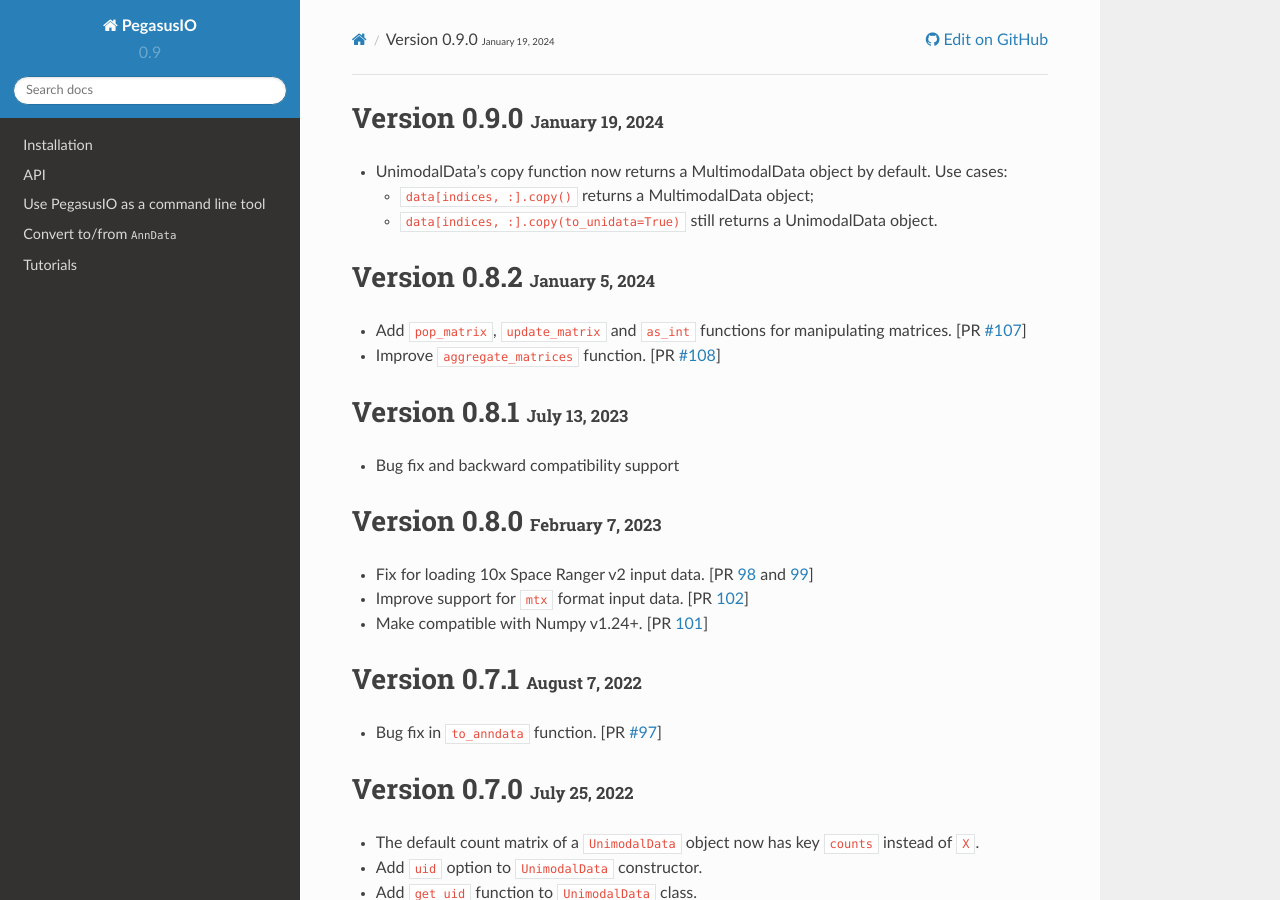
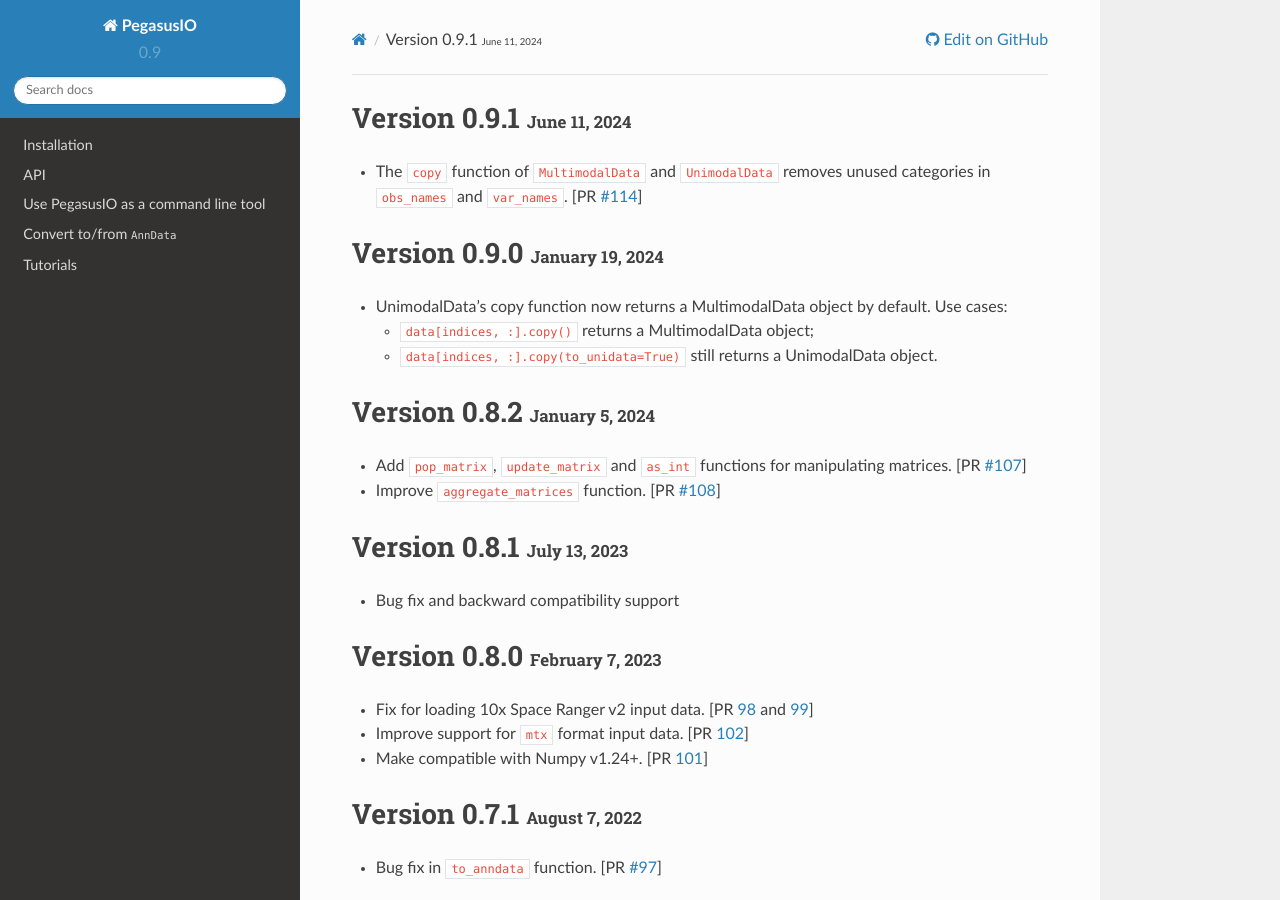
Before and after one commit to lilab-bcb/pegasusio, a Sphinx documentation site: the page built from docs/release_notes.rst, in a window 1280 px wide and 900 px high. Built offline with Sphinx 7.4.7 and the Read the Docs theme 2.0.0, drawn with Linux system fonts in a browser that asks for light colours; formulas are drawn with MathJax 3.

Commit message:
prepare for new release

```diff
--- a/docs/conf.py
+++ b/docs/conf.py
@@ -32,7 +32,7 @@ author = (
 # The short X.Y version
 version = "0.9"
 # The full version, including alpha/beta/rc tags
-release = "0.9.0"
+release = "0.9.1"
 
 
 # -- General configuration ---------------------------------------------------
--- a/docs/release_notes.rst
+++ b/docs/release_notes.rst
@@ -1,4 +1,9 @@
 .. role:: small
+
+Version 0.9.1 :small:`June 11, 2024`
+----------------------------------------
+
+- The ``copy`` function of ``MultimodalData`` and ``UnimodalData`` removes unused categories in ``obs_names`` and ``var_names``. [PR `#114 <https://github.com/lilab-bcb/pegasusio/pull/114>`_]
 
 Version 0.9.0 :small:`January 19, 2024`
 ----------------------------------------
```
